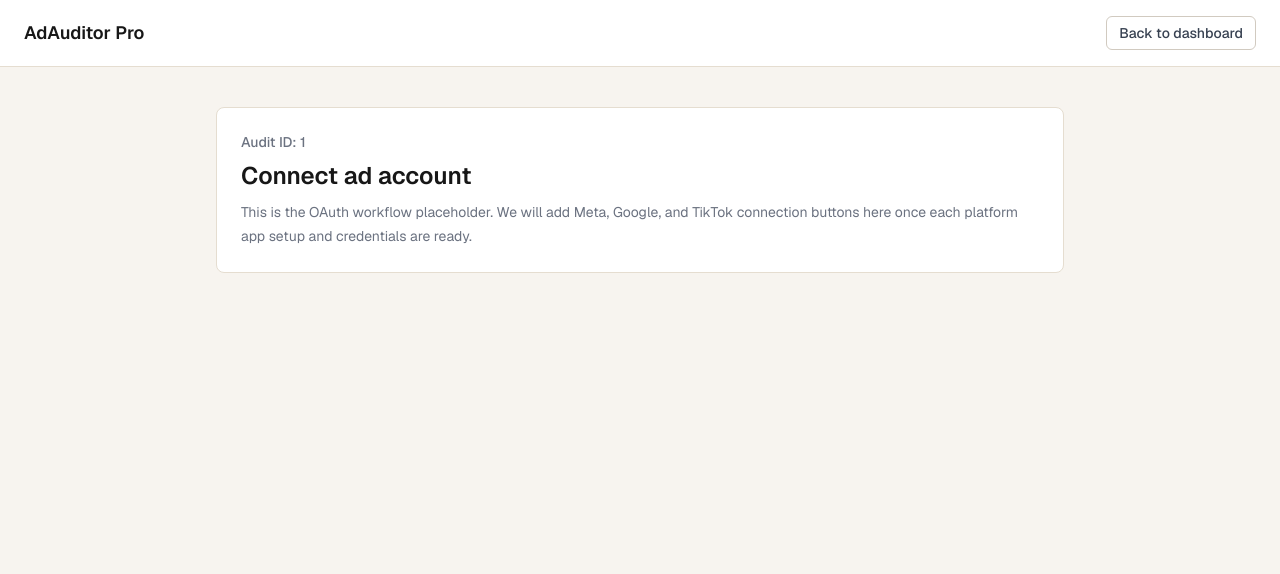
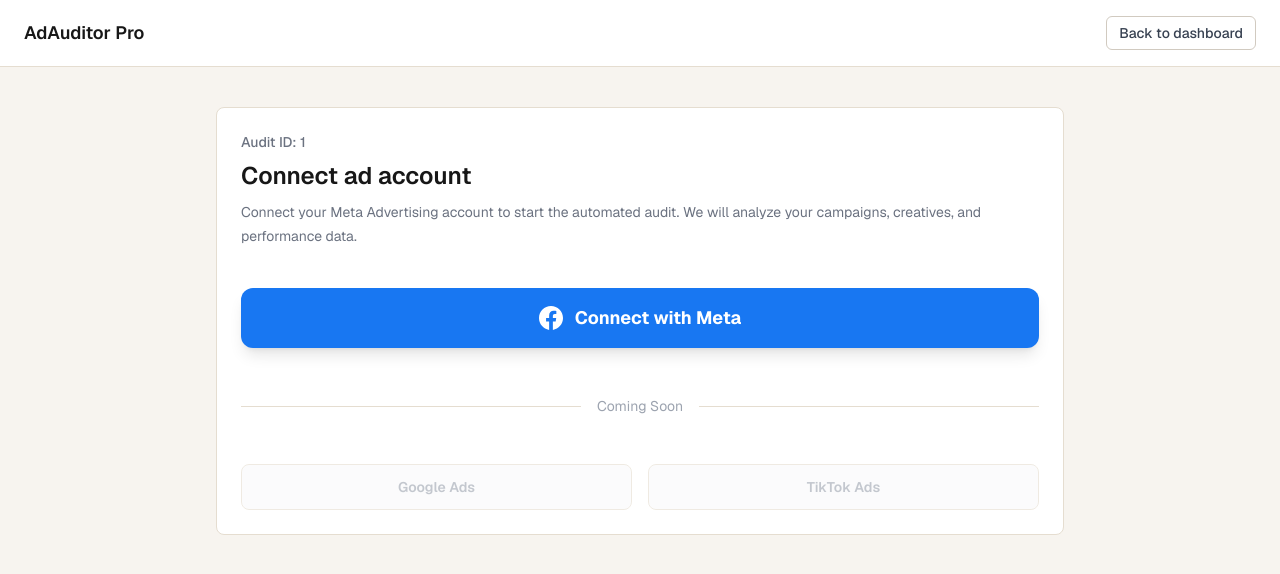
Before and after one commit to Alphamaaz/adAuditor_frontend, a Next.js app: page /dashboard/audits/1/connect in a window 1280 px wide. Shown: the top 574 px of the page. Built offline with nearby package versions, Linux system fonts and the light colour scheme; no server answers.

Commit message:
feat: integrated real Meta OAuth connect button

```diff
--- a/app/admin/plans/page.tsx
+++ b/app/admin/plans/page.tsx
@@ -1,3 +1,5 @@
+"use client";
+
 import { useState } from "react";
 import { useAdminPlans } from "@/hooks/use-admin";
 import PlanModal from "@/components/admin/PlanModal";
--- a/app/dashboard/audits/[auditId]/connect/page.tsx
+++ b/app/dashboard/audits/[auditId]/connect/page.tsx
@@ -31,10 +31,42 @@
             Connect ad account
           </h1>
           <p className="mt-2 text-sm leading-6 text-[#6b7280]">
-            This is the OAuth workflow placeholder. We will add Meta, Google,
-            and TikTok connection buttons here once each platform app setup and
-            credentials are ready.
+            Connect your Meta Advertising account to start the automated audit.
+            We will analyze your campaigns, creatives, and performance data.
           </p>
+
+          <div className="mt-10 grid gap-4">
+            <button
+              onClick={() => {
+                const apiBase = process.env.NEXT_PUBLIC_API_URL || "http://localhost:5000";
+                window.location.href = `${apiBase}/api/platform-connections/meta/connect?auditId=${params.auditId}`;
+              }}
+              className="flex items-center justify-center gap-3 rounded-xl bg-[#1877F2] px-6 py-4 text-lg font-bold text-white shadow-lg transition-transform hover:scale-[1.02] active:scale-[0.98]"
+            >
+              <svg className="h-6 w-6 fill-current" viewBox="0 0 24 24">
+                <path d="M24 12.073c0-6.627-5.373-12-12-12s-12 5.373-12 12c0 5.99 4.388 10.954 10.125 11.854v-8.385H7.078v-3.47h3.047V9.43c0-3.007 1.792-4.669 4.533-4.669 1.312 0 2.686.235 2.686.235v2.953H15.83c-1.491 0-1.956.925-1.956 1.874v2.25h3.328l-.532 3.47h-2.796v8.385C19.612 23.027 24 18.062 24 12.073z" />
+              </svg>
+              Connect with Meta
+            </button>
+
+            <div className="relative my-8">
+              <div className="absolute inset-0 flex items-center">
+                <div className="w-full border-t border-[#e5ddd0]"></div>
+              </div>
+              <div className="relative flex justify-center text-sm">
+                <span className="bg-white px-4 text-[#9ca3af]">Coming Soon</span>
+              </div>
+            </div>
+
+            <div className="grid grid-cols-2 gap-4">
+              <button disabled className="flex items-center justify-center gap-2 rounded-lg border border-[#e5ddd0] bg-gray-50 px-4 py-3 text-sm font-semibold text-[#9ca3af] opacity-60">
+                Google Ads
+              </button>
+              <button disabled className="flex items-center justify-center gap-2 rounded-lg border border-[#e5ddd0] bg-gray-50 px-4 py-3 text-sm font-semibold text-[#9ca3af] opacity-60">
+                TikTok Ads
+              </button>
+            </div>
+          </div>
         </div>
       </main>
     </div>
--- a/app/dashboard/settings/page.tsx
+++ b/app/dashboard/settings/page.tsx
@@ -159,9 +159,10 @@
         <div className="grid gap-6">
           <section className="rounded-lg border border-[#e5ddd0] bg-white p-6">
             <h2 className="text-lg font-semibold text-[#171717]">Profile</h2>
-            <div className="mt-4 grid gap-4 text-sm md:grid-cols-3">
+            <div className="mt-4 grid gap-4 text-sm md:grid-cols-4">
               <InfoItem label="Email" value={user.email} />
-              <InfoItem label="Role" value={user.internalRole} />
+              <InfoItem label="Plan" value={organization?.plan?.name || "No Plan"} />
+              <InfoItem label="Plan Status" value={organization?.plan?.status || "Unknown"} />
               <InfoItem label="Last login" value={formatDate(user.lastLoginAt)} />
             </div>
 
--- a/hooks/use-admin.ts
+++ b/hooks/use-admin.ts
@@ -96,3 +96,26 @@
     },
   });
 }
+
+export function useCreatePlan() {
+  const queryClient = useQueryClient();
+
+  return useMutation({
+    mutationFn: (data: any) => adminApi.createPlan(data),
+    onSuccess: () => {
+      queryClient.invalidateQueries({ queryKey: ["admin", "plans"] });
+    },
+  });
+}
+
+export function useUpdatePlan() {
+  const queryClient = useQueryClient();
+
+  return useMutation({
+    mutationFn: ({ id, data }: { id: string; data: any }) =>
+      adminApi.updatePlan(id, data),
+    onSuccess: () => {
+      queryClient.invalidateQueries({ queryKey: ["admin", "plans"] });
+    },
+  });
+}
--- a/lib/admin.ts
+++ b/lib/admin.ts
@@ -112,6 +112,22 @@
     return res.data.data;
   },
 
+  createPlan: async (data: any): Promise<SubscriptionPlan> => {
+    const res = await api.post<{ status: string; data: SubscriptionPlan }>(
+      "/api/admin/plans",
+      data
+    );
+    return res.data.data;
+  },
+
+  updatePlan: async (id: string, data: any): Promise<SubscriptionPlan> => {
+    const res = await api.patch<{ status: string; data: SubscriptionPlan }>(
+      `/api/admin/plans/${id}`,
+      data
+    );
+    return res.data.data;
+  },
+
   updateOrganizationPlan: async (
     organizationId: string,
     planId: string | null,
```
